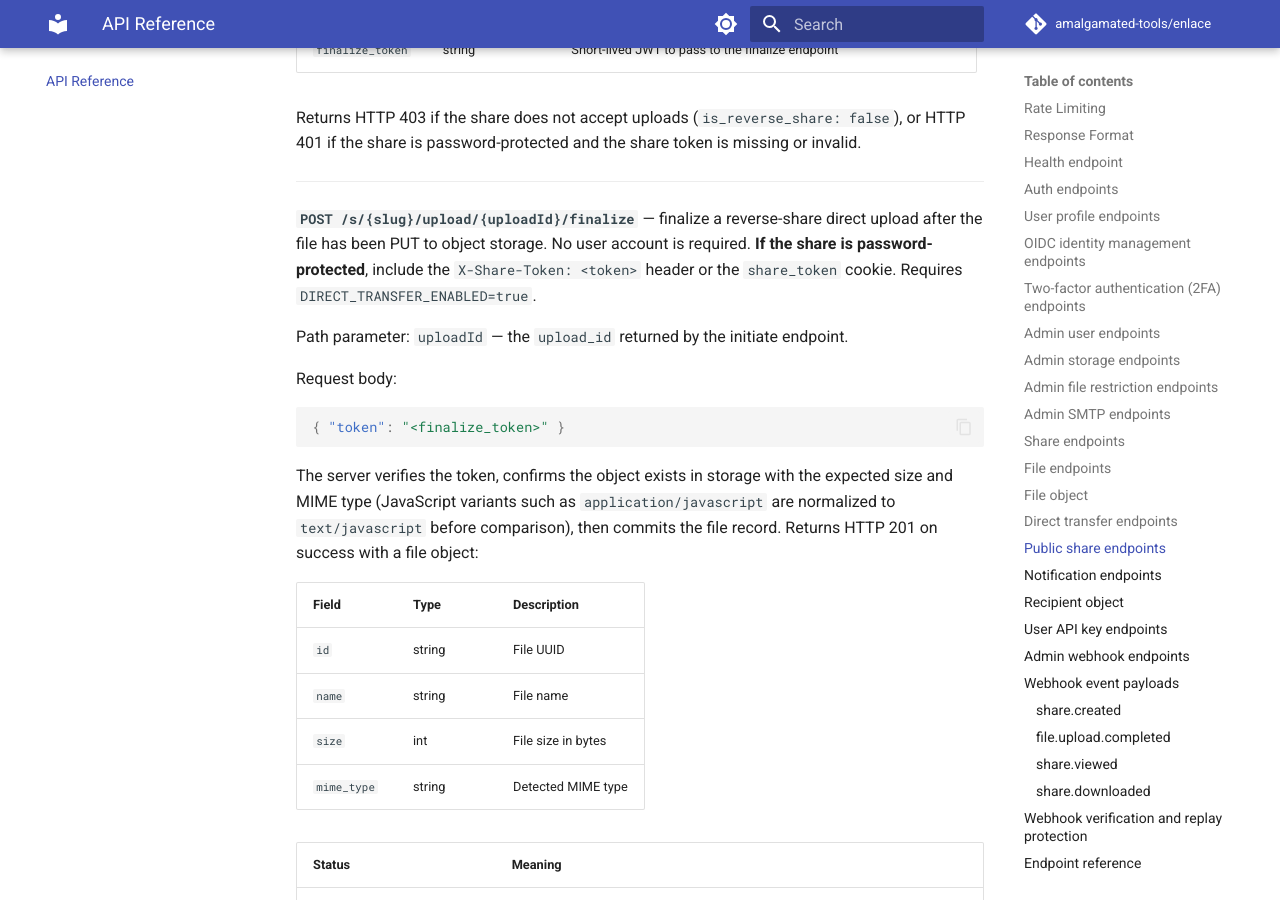
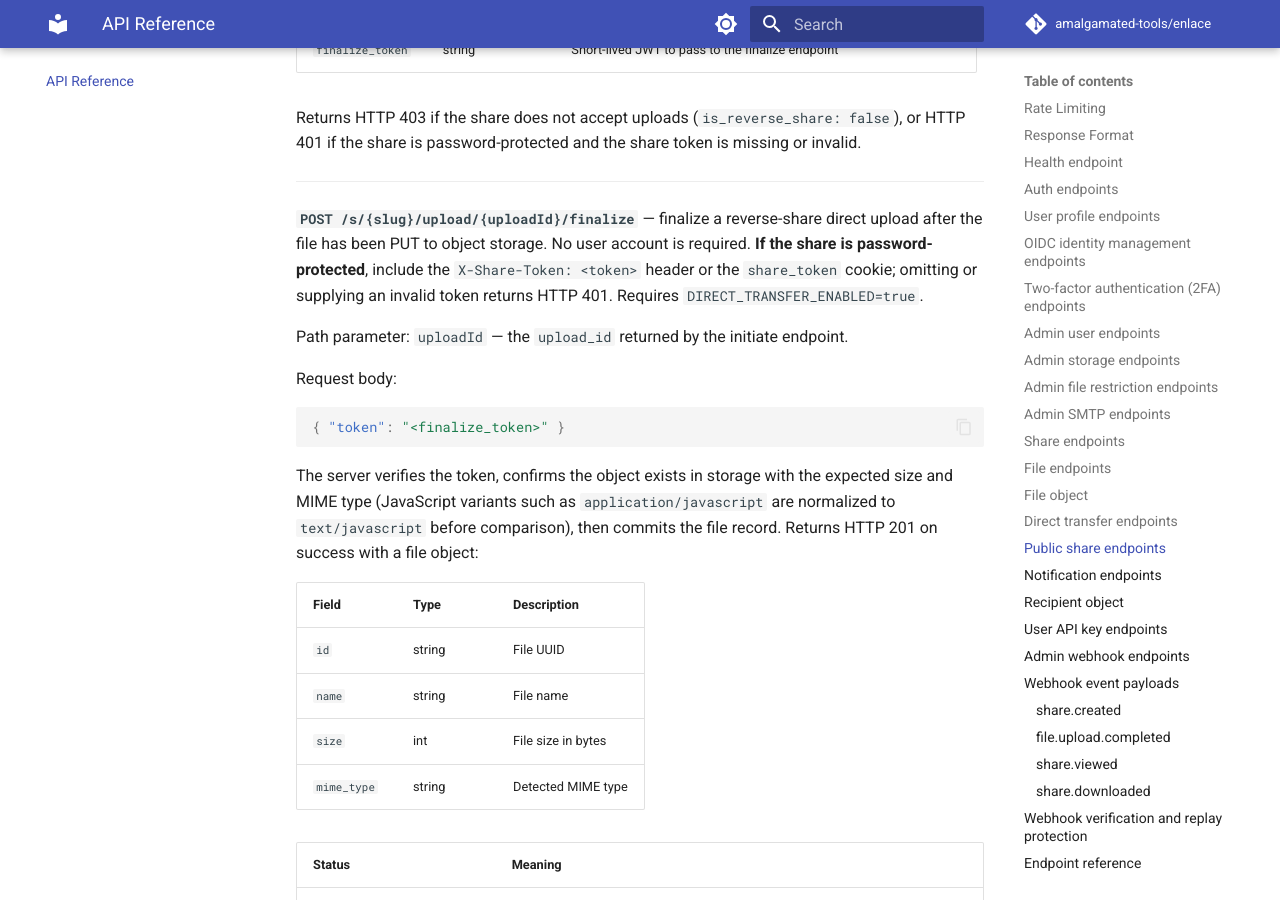
Before and after one commit to amalgamated-tools/enlace, an MkDocs documentation site: the page built from docs/api.md, in a window 1280 px wide and 900 px high, scrolled down 24876 px. Built offline with MkDocs 1.6.1 and Material for MkDocs 9.7.7, drawn with Linux system fonts in a browser that asks for light colours; comment, search, counter and statistics services are not loaded.

Commit message:
docs: add HTTP 401 note to finalize endpoint description for consistency

```diff
--- a/docs/api.md
+++ b/docs/api.md
@@ -756,7 +756,7 @@ Returns HTTP 403 if the share does not accept uploads (`is_reverse_share: false`
 
 ---
 
-**`POST /s/{slug}/upload/{uploadId}/finalize`** — finalize a reverse-share direct upload after the file has been PUT to object storage. No user account is required. **If the share is password-protected**, include the `X-Share-Token: <token>` header or the `share_token` cookie. Requires `DIRECT_TRANSFER_ENABLED=true`.
+**`POST /s/{slug}/upload/{uploadId}/finalize`** — finalize a reverse-share direct upload after the file has been PUT to object storage. No user account is required. **If the share is password-protected**, include the `X-Share-Token: <token>` header or the `share_token` cookie; omitting or supplying an invalid token returns HTTP 401. Requires `DIRECT_TRANSFER_ENABLED=true`.
 
 Path parameter: `uploadId` — the `upload_id` returned by the initiate endpoint.
 
```
